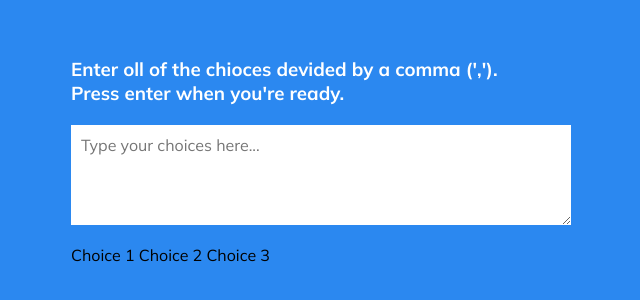
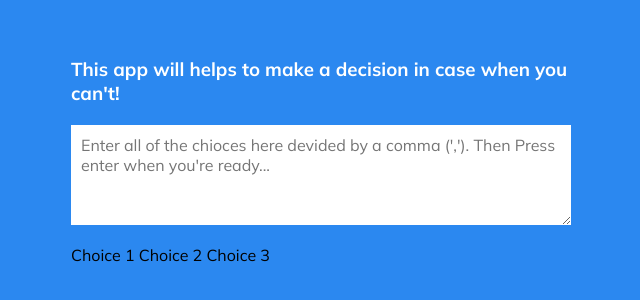
Before and after one commit to utnesz/Random-Choice-Picker, a plain HTML site: page index.html in a window 1280 px wide. Shown: the part 244-544 px from the top of the page, without its empty margins (319-959 px from the left). Drawn offline with Linux system fonts and the light colour scheme.

Commit message:
working on index html

```diff
--- a/index.html
+++ b/index.html
@@ -9,8 +9,9 @@
 </head>
 <body>
     <div class="container">
-        <h3>Enter oll of the chioces devided by a comma (','). <br> Press enter when you're ready.</h3>
-        <textarea placeholder="Type your choices here..." id="textarea"></textarea>
+        <h3>This app will helps to make a decision in case when
+you can't!</h3>
+        <textarea placeholder="Enter all of the chioces here devided by a comma (','). Then Press enter when you're ready..." id="textarea"></textarea>
 
         <div id="tags">
             <span class="tag">Choice 1</span>
```
